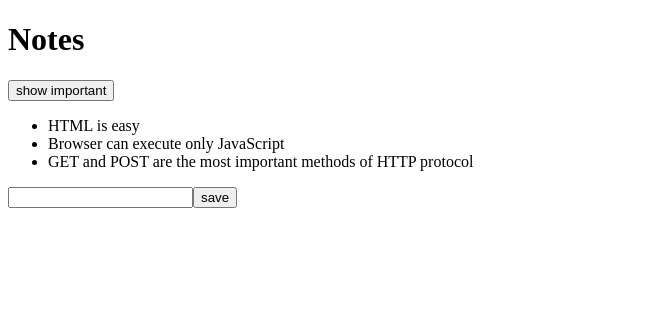
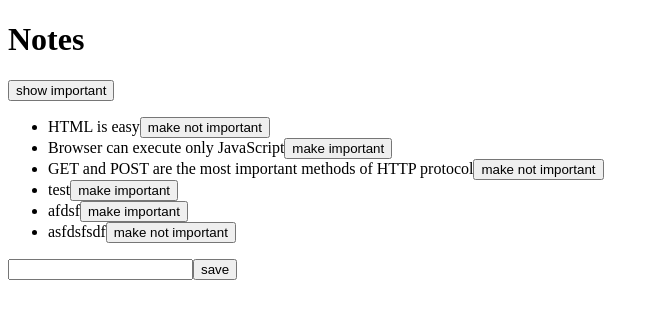
Before and after one commit to onnimie/fullstack-course, a React (Vite) app in the folder osa2/material/: page / in a window 1280 px wide. Shown: the top 318 px of the page, without its empty margins (0-659 px from the left). Built offline with nearby package versions, Linux system fonts and the light colour scheme; data requests are answered from the project's data file.

Commit message:
2d material until exercises

```diff
--- a/osa2/material/db.json
+++ b/osa2/material/db.json
@@ -14,6 +14,21 @@
       "id": "3",
       "content": "GET and POST are the most important methods of HTTP protocol",
       "important": true
+    },
+    {
+      "id": "4e7c",
+      "content": "test",
+      "important": false
+    },
+    {
+      "id": "c8cf",
+      "content": "afdsf",
+      "important": false
+    },
+    {
+      "id": "699a",
+      "content": "asfdsfsdf",
+      "important": true
     }
   ]
 }
--- a/osa2/material/src/App.jsx
+++ b/osa2/material/src/App.jsx
@@ -1,6 +1,7 @@
 import { useState, useEffect } from 'react'
 import axios from 'axios'
 import Note from './components/Note'
+import noteServices from './services/notes'
 
 const App = () => {
 
@@ -10,28 +11,46 @@
 
 
   const hook = () => {
-    console.log('effect')
-    axios
-      .get('http://localhost:3001/notes')
-      .then(response => {
-        console.log('promise fulfilled')
-        setNotes(response.data)
+    noteServices
+      .getAll()
+      .then(notes => {
+        setNotes(notes)
       })
   }
 
   useEffect(hook, [])
   console.log('render', notes.length, 'notes')
 
-  const addNote = (event) => {
+  const toggleImportanceOf = id => {
+    const note = notes.find(n => n.id === id)
+    const changedNote = { ...note, important: !note.important }
+
+    noteService
+      .update(id, changedNote).then(returnedNote => {
+        setNotes(notes.map(note => note.id !== id ? note : returnedNote))
+      })
+
+      .catch(error => {
+        alert(
+          `the note '${note.content}' was already deleted from server`
+        )
+        setNotes(notes.filter(n => n.id !== id))
+      })
+  }
+
+  const addNote = event => {
     event.preventDefault()
     const noteObject = {
       content: newNote,
       important: Math.random() > 0.5,
-      id: String(notes.length + 1),
     }
 
-    setNotes(notes.concat(noteObject))
-    setNewNote('')
+    noteServices
+      .create(noteObject)
+      .then(note => {
+        setNotes(notes.concat(note))
+        setNewNote('')
+      })
   }
 
   const handleNoteChange = (event) => {
@@ -53,7 +72,11 @@
       </div>
       <ul>
         {notesToShow.map(note =>
-          <Note key={note.id} note={note} />
+          <Note
+            key={note.id}
+            note={note}
+            toggleImportance={() => toggleImportanceOf(note.id)}
+          />
         )}
       </ul>
       <form onSubmit={addNote}>
--- a/osa2/material/src/components/Note.jsx
+++ b/osa2/material/src/components/Note.jsx
@@ -1,7 +1,13 @@
-const Note = ({ note }) => {
-    return (
-      <li>{note.content}</li>
-    )
-  }
+const Note = ({ note, toggleImportance }) => {
+  const label = note.important
+    ? 'make not important' : 'make important'
 
-  export default Note
+  return (
+    <li>
+      {note.content}
+      <button onClick={toggleImportance}>{label}</button>
+    </li>
+  )
+}
+
+export default Note
--- /dev/null
+++ b/osa2/material/src/services/notes.js
@@ -0,0 +1,20 @@
+import axios from 'axios'
+const baseUrl = 'http://localhost:3001/notes'
+
+const getAll = () => {
+  return axios.get(baseUrl).then(response => response.data)
+}
+
+const create = newObject => {
+  return axios.post(baseUrl, newObject).then(response => response.data)
+}
+
+const update = (id, newObject) => {
+  return axios.put(`${baseUrl}/${id}`, newObject).then(response => response.data)
+}
+
+export default {
+  getAll: getAll,
+  create: create,
+  update: update
+}
```
Lines whose indentation alone changed are shown as unchanged.
